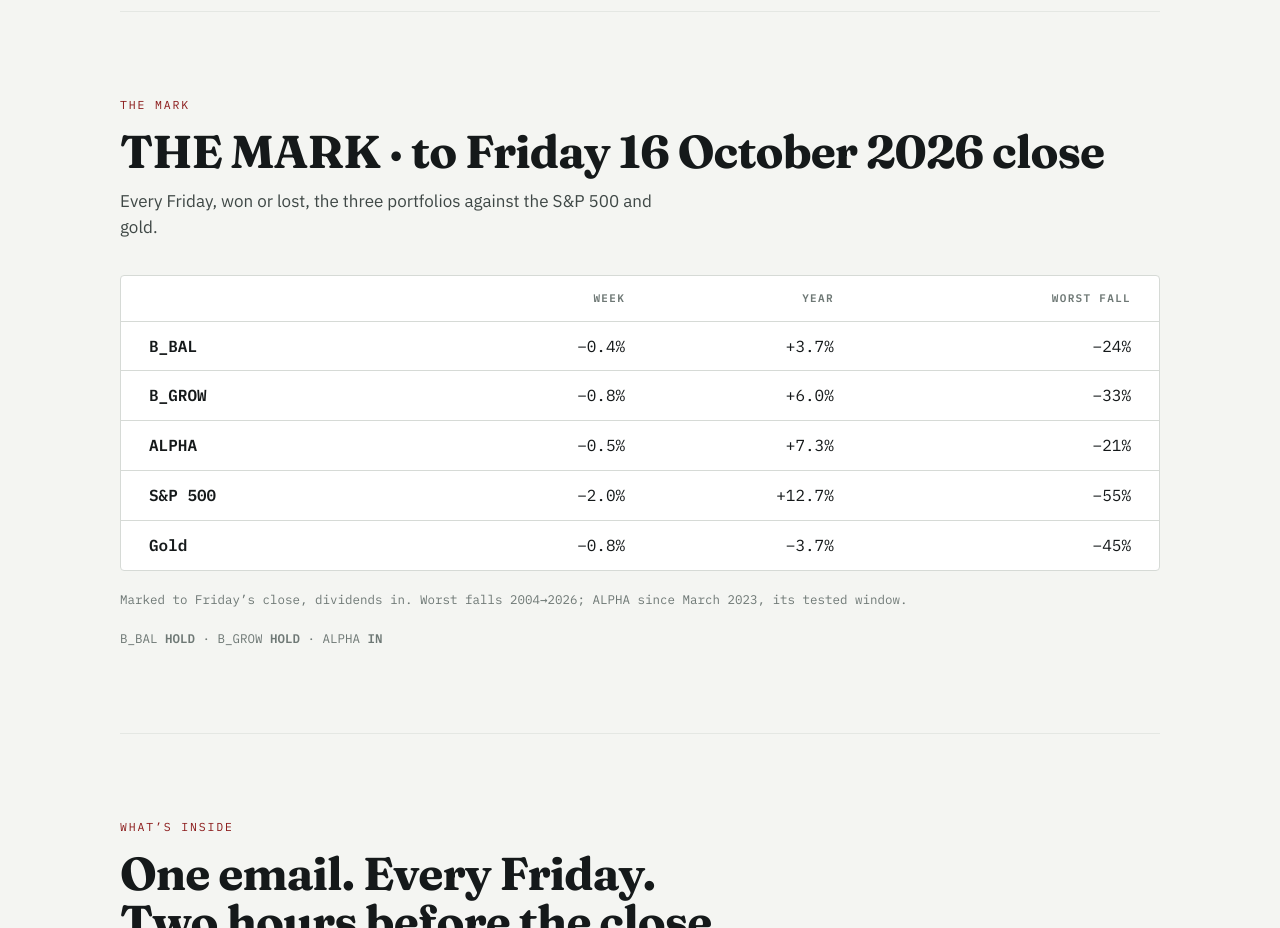
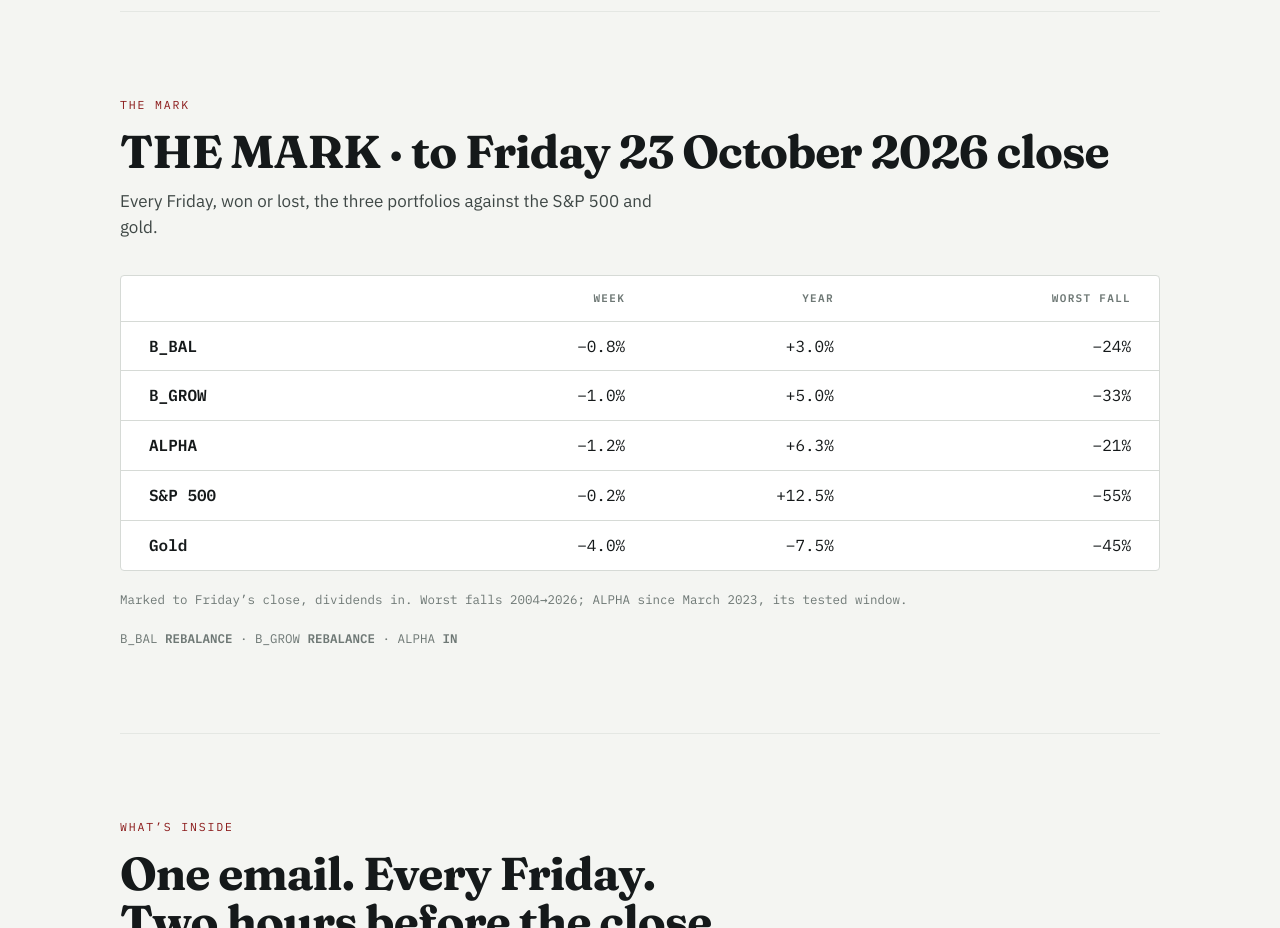
Before and after one commit to StokPix/stokpix.github.io, a plain HTML site: page index.html in a window 1280 px wide. Shown: the part 1480-2408 px from the top of the page. Drawn offline with Linux system fonts and the light colour scheme.

Commit message:
mark to Friday 23 Oct 2026 close

```diff
--- a/index.html
+++ b/index.html
@@ -261,18 +261,18 @@ footer b{color:var(--ink-2)}
 <!-- MARK:START -->
 <section id="mark">
   <p class="eyebrow">The mark</p>
-  <h2>THE MARK &middot; to Friday 16 October 2026 close</h2>
+  <h2>THE MARK &middot; to Friday 23 October 2026 close</h2>
   <p class="sub">Every Friday, won or lost, the three portfolios against the S&amp;P 500 and gold.</p>
   <div class="ledger" style="overflow-x:auto">
     <table style="width:100%;border-collapse:collapse;font-size:16px">
       <thead><tr style="font-family:var(--mono);font-size:11px;letter-spacing:.12em;text-transform:uppercase;color:var(--ink-3)">
         <th style="text-align:left;padding:14px clamp(12px,3vw,28px)"></th><th style="text-align:right;padding:14px 10px">Week</th>
         <th style="text-align:right;padding:14px 10px">Year</th><th style="text-align:right;padding:14px clamp(12px,3vw,28px) 14px 10px">Worst fall</th></tr></thead>
-      <tbody><tr><th scope="row">B_BAL</th><td class="num">&minus;0.4%</td><td class="num">+3.7%</td><td class="num">&minus;24%</td></tr><tr><th scope="row">B_GROW</th><td class="num">&minus;0.8%</td><td class="num">+6.0%</td><td class="num">&minus;33%</td></tr><tr><th scope="row">ALPHA</th><td class="num">&minus;0.5%</td><td class="num">+7.3%</td><td class="num">&minus;21%</td></tr><tr><th scope="row">S&amp;P 500</th><td class="num">&minus;2.0%</td><td class="num">+12.7%</td><td class="num">&minus;55%</td></tr><tr><th scope="row">Gold</th><td class="num">&minus;0.8%</td><td class="num">&minus;3.7%</td><td class="num">&minus;45%</td></tr></tbody>
+      <tbody><tr><th scope="row">B_BAL</th><td class="num">&minus;0.8%</td><td class="num">+3.0%</td><td class="num">&minus;24%</td></tr><tr><th scope="row">B_GROW</th><td class="num">&minus;1.0%</td><td class="num">+5.0%</td><td class="num">&minus;33%</td></tr><tr><th scope="row">ALPHA</th><td class="num">&minus;1.2%</td><td class="num">+6.3%</td><td class="num">&minus;21%</td></tr><tr><th scope="row">S&amp;P 500</th><td class="num">&minus;0.2%</td><td class="num">+12.5%</td><td class="num">&minus;55%</td></tr><tr><th scope="row">Gold</th><td class="num">&minus;4.0%</td><td class="num">&minus;7.5%</td><td class="num">&minus;45%</td></tr></tbody>
     </table>
   </div>
   <p class="compare">Marked to Friday&rsquo;s close, dividends in. Worst falls 2004&rarr;2026; ALPHA since March 2023, its tested window.</p>
-  <p class="compare">B_BAL <b>HOLD</b> &middot; B_GROW <b>HOLD</b> &middot; ALPHA <b>IN</b></p>
+  <p class="compare">B_BAL <b>REBALANCE</b> &middot; B_GROW <b>REBALANCE</b> &middot; ALPHA <b>IN</b></p>
   <style>#mark tbody th{text-align:left;font-family:var(--mono);font-weight:600;padding:12px clamp(12px,3vw,28px);border-top:1px solid var(--rule)}
   #mark tbody td{text-align:right;padding:12px 10px;border-top:1px solid var(--rule)}#mark tbody td:last-child{padding-right:clamp(12px,3vw,28px)}</style>
 </section>
```
